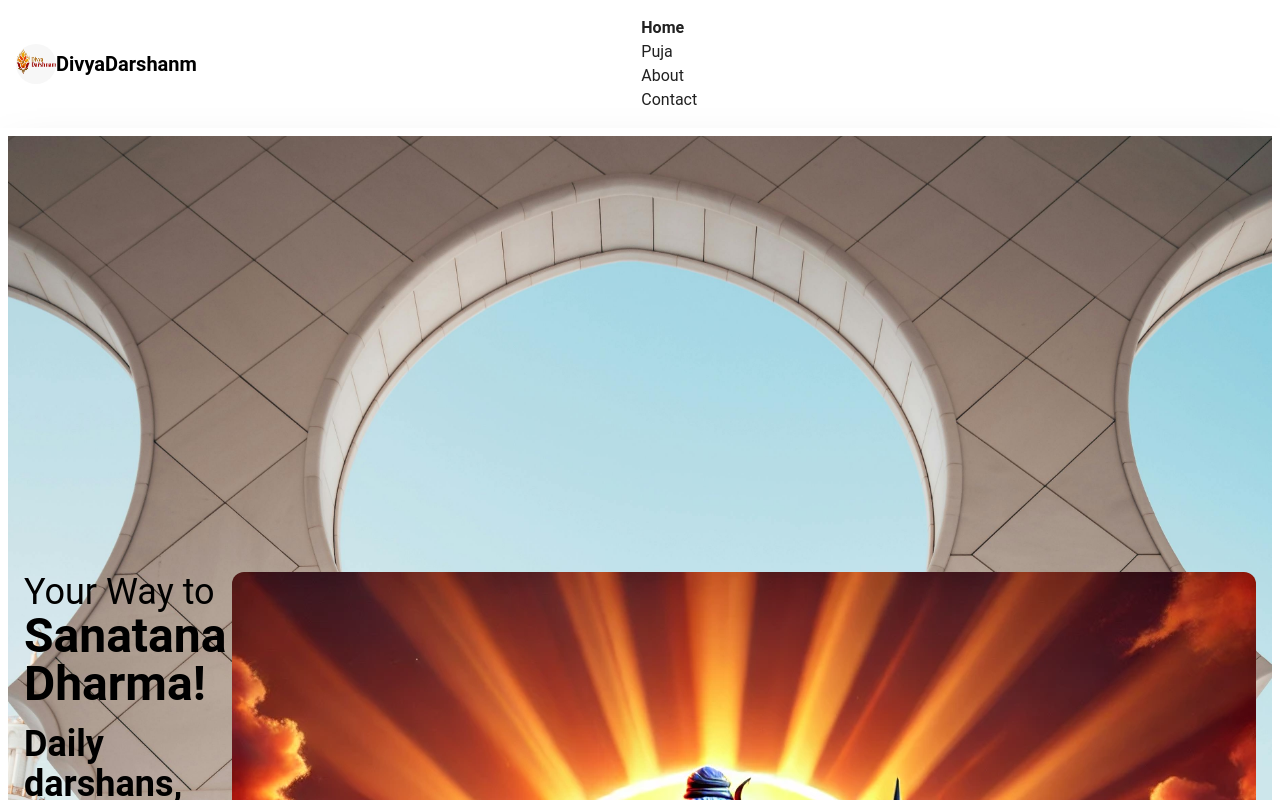
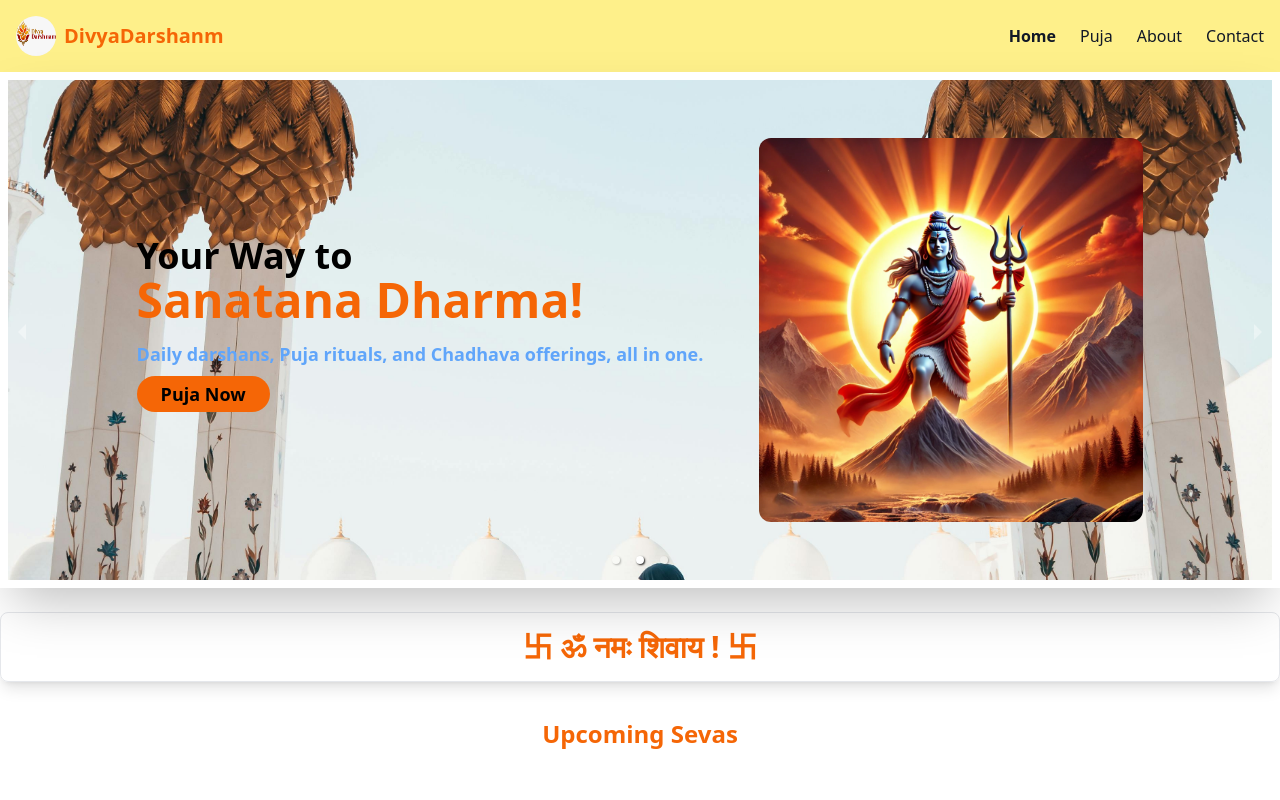
Before and after one commit to Irfanlam123/DivyaDarhsanm, a React (Vite) app: page / in a window 1280 px wide. Shown: the top 800 px of the page. Built offline with nearby package versions, Linux system fonts and the light colour scheme.

Commit message:
TailwindConfigfile

```diff
--- a/tailwind.config.js
+++ b/tailwind.config.js
@@ -6,12 +6,3 @@ export default {
   },
   plugins: [],
 };
-const withMT = require("@material-tailwind/react/utils/withMT");
-
-module.exports = withMT({
-  content: [],
-  theme: {
-    extend: {},
-  },
-  plugins: [],
-});
```
